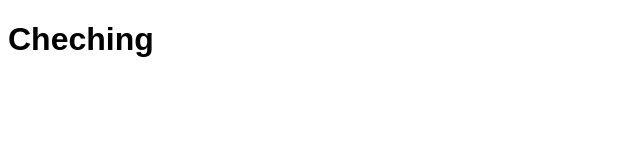
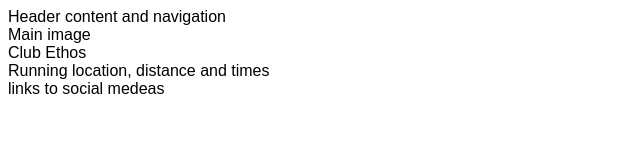
Before and after one commit to bijokmathew/love-running, a plain HTML site: page index.html in a window 1280 px wide. Shown: the whole page, without its empty margins (0-640 px from the left). Drawn offline with Linux system fonts and the light colour scheme.

Commit message:
Add cor structure for home page

```diff
--- a/index.html
+++ b/index.html
@@ -10,6 +10,10 @@
     <title>Love Running</title>
 </head>
 <body>
-    <h1>Cheching </h1>
+    <header>Header content and navigation</header>
+    <section>Main image</section>
+    <section>Club Ethos</section>
+    <section>Running location, distance and times</section>
+    <footer>links to social medeas</footer>
 </body>
 </html>
```
